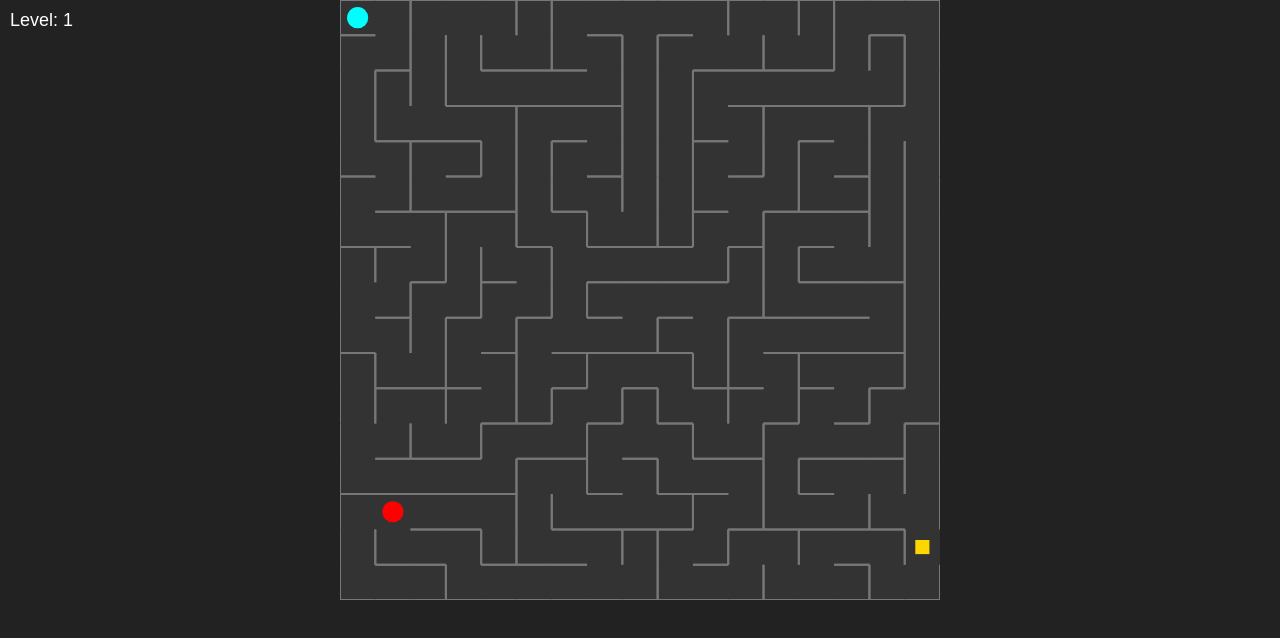
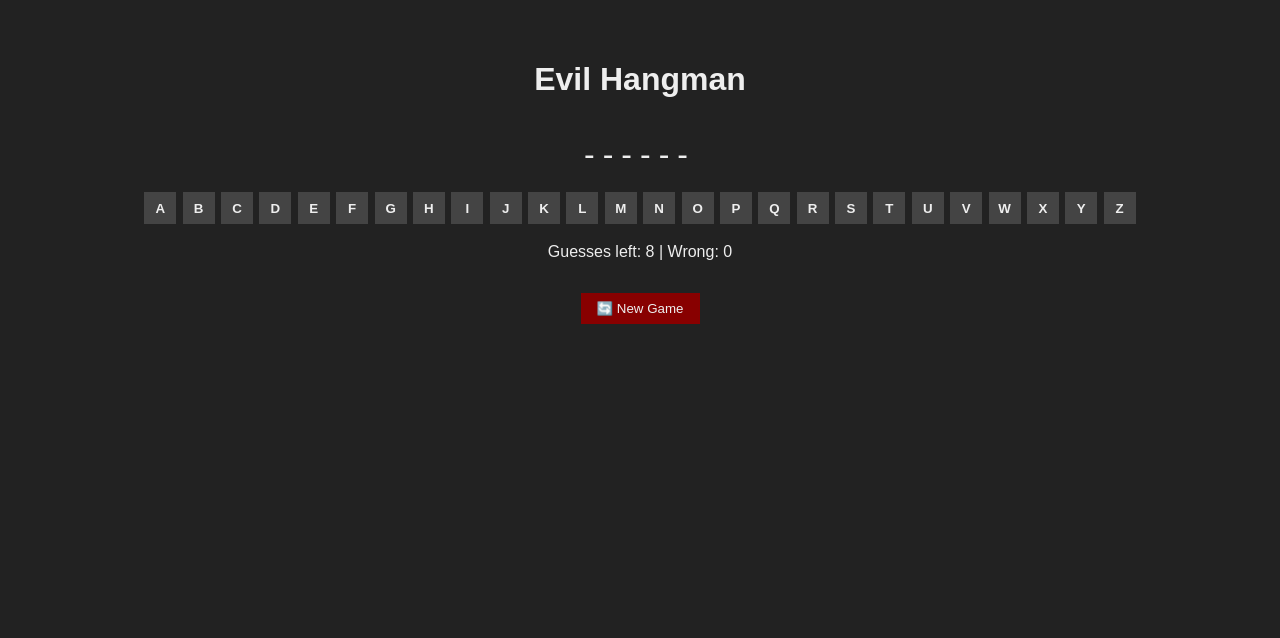
Before and after one commit to 495BC/game, a plain HTML site: page index.html in a window 1280 px wide. Drawn offline with Linux system fonts and the light colour scheme.

Commit message:
Update index.html

```diff
--- a/index.html
+++ b/index.html
@@ -1,225 +1,141 @@
 <!DOCTYPE html>
-<html>
+<html lang="en">
 <head>
   <meta charset="UTF-8">
-  <title>Nested Maze Runner</title>
+  <title>Evil Hangman: Battle the AI</title>
   <style>
-    html, body { margin:0; padding:0; background:#222; color:#ddd; overflow:hidden; }
-    #gameCanvas { display:block; margin:auto; background:#333; }
-    #info {
-      position:absolute; top:10px; left:10px; color:#fff;
-      font-family:sans-serif; font-size:18px;
+    body {
+      background: #222;
+      color: #eee;
+      font-family: sans-serif;
+      display: flex;
+      flex-direction: column;
+      align-items: center;
+      padding: 2rem;
+    }
+    #word { font-size: 2rem; letter-spacing: 0.5rem; margin: 1rem 0; }
+    #letters button {
+      margin: 0.2rem;
+      width: 2rem;
+      height: 2rem;
+      background: #444;
+      border: none;
+      color: #eee;
+      cursor: pointer;
+      font-weight: bold;
+    }
+    #letters button:disabled { background: #111; color: #555; cursor: default; }
+    #info { margin: 1rem; }
+    #reset {
+      margin-top: 1rem;
+      padding: 0.5rem 1rem;
+      border: none;
+      background: #800;
+      color: #eee;
+      cursor: pointer;
     }
   </style>
 </head>
 <body>
-  <canvas id="gameCanvas" width="600" height="600"></canvas>
-  <div id="info">Level: 1</div>
-<script>
-(() => {
-  const canvas = document.getElementById('gameCanvas'),
-        ctx    = canvas.getContext('2d');
-  let cols, rows, cellSize,
-      grid = [], stack = [],
-      player = {x:0,y:0},
-      door   = {x:0,y:0},
-      monsters = [],
-      level = 1,
-      monsterInterval = 500,
-      lastMonsterMove = 0;
+  <h1>Evil Hangman</h1>
+  <div id="word">----</div>
+  <div id="letters"></div>
+  <div id="info">Guesses left: <span id="lives">8</span> | Wrong: <span id="wrong">0</span></div>
+  <button id="reset">🔄 New Game</button>
 
-  // Cell holds wall flags [top, right, bottom, left]
-  function Cell(x,y){
-    this.x = x; this.y = y;
-    this.walls = [true,true,true,true];
-    this.visited = false;
-  }
-  Cell.prototype.checkNeighbors = function(){
-    const {x,y} = this, list = [];
-    const up    = y>0        && grid[idx(x,y-1)],
-          right = x<cols-1   && grid[idx(x+1,y)],
-          down  = y<rows-1   && grid[idx(x,y+1)],
-          left  = x>0        && grid[idx(x-1,y)];
-    if(up    && !up.visited)    list.push(up);
-    if(right && !right.visited) list.push(right);
-    if(down  && !down.visited)  list.push(down);
-    if(left  && !left.visited)  list.push(left);
-    return list;
-  };
+  <script>
+    // small sample word list (all 6 letters)
+    const WORDS = [
+      "planet","forest","castle","dragon","market","village","window","puzzle",
+      "diamond","flight","guitar","silver","museum","jungle","tunnel","velvet",
+      "rocket","quartz","zombie","father","mother","number","orange","people",
+      "danger","candle","energy","butter","animal","leader","future","labour",
+      "travel","garden","secret","bridge","friend","hunger","island","kettle"
+    ];
+    let candidates, pattern, lives, wrongCount, guessed;
 
-  function idx(x,y){ return x + y * cols; }
+    const wordEl   = document.getElementById("word");
+    const lettersEl= document.getElementById("letters");
+    const livesEl  = document.getElementById("lives");
+    const wrongEl  = document.getElementById("wrong");
+    const resetBtn = document.getElementById("reset");
 
-  function removeWalls(a,b){
-    const dx = a.x - b.x, dy = a.y - b.y;
-    if(dx===1){ a.walls[3]=false; b.walls[1]=false; }
-    if(dx===-1){ a.walls[1]=false; b.walls[3]=false; }
-    if(dy===1){ a.walls[0]=false; b.walls[2]=false; }
-    if(dy===-1){ a.walls[2]=false; b.walls[0]=false; }
-  }
+    function init() {
+      // all words same length
+      candidates = WORDS.slice();
+      pattern    = Array(candidates[0].length).fill("-");
+      lives      = 8;
+      wrongCount = 0;
+      guessed    = new Set();
+      updateDisplay();
+      buildKeyboard();
+    }
 
-  function generateMaze(){
-    grid = [];
-    cols = 15 + level*2;
-    rows = 15 + level*2;
-    cellSize = canvas.width / cols;
+    function buildKeyboard() {
+      lettersEl.innerHTML = "";
+      "ABCDEFGHIJKLMNOPQRSTUVWXYZ".split("").forEach(letter => {
+        const btn = document.createElement("button");
+        btn.textContent = letter;
+        btn.onclick = () => makeGuess(letter.toLowerCase(), btn);
+        lettersEl.appendChild(btn);
+      });
+    }
 
-    // initialize cells
-    for(let y=0; y<rows; y++){
-      for(let x=0; x<cols; x++){
-        grid.push(new Cell(x,y));
+    function updateDisplay() {
+      wordEl.textContent = pattern.join("");
+      livesEl.textContent = lives;
+      wrongEl.textContent = wrongCount;
+    }
+
+    function makeGuess(letter, btn) {
+      btn.disabled = true;
+      if (guessed.has(letter)) return;
+      guessed.add(letter);
+
+      // partition into families by pattern of this guess
+      const families = {};
+      for (let w of candidates) {
+        let key = "";
+        for (let i = 0; i < w.length; i++) {
+          key += (w[i] === letter ? letter : "-");
+        }
+        (families[key] || (families[key] = [])).push(w);
+      }
+      // pick the largest family
+      let bestKey = Object.keys(families).reduce((a,b) =>
+                 families[b].length > families[a].length ? b : a
+      );
+      candidates = families[bestKey];
+
+      // reveal if any
+      if (bestKey.includes(letter)) {
+        for (let i = 0; i < bestKey.length; i++) {
+          if (bestKey[i] === letter) pattern[i] = letter;
+        }
+      } else {
+        lives--;
+        wrongCount++;
+      }
+      updateDisplay();
+      checkEnd();
+    }
+
+    function checkEnd() {
+      if (!pattern.includes("-")) {
+        setTimeout(() => alert("🎉 You cracked it! Word was “" + candidates[0] + "”"), 10);
+        disableAll();
+      } else if (lives <= 0) {
+        setTimeout(() => alert("😈 The AI wins! Word was “" + candidates[Math.floor(Math.random()*candidates.length)] + "”"), 10);
+        disableAll();
       }
     }
 
-    // carve with DFS backtracker
-    const start = grid[0];
-    start.visited = true;
-    stack = [start];
-    while(stack.length){
-      const current = stack.pop();
-      const nbrs = current.checkNeighbors();
-      if(nbrs.length){
-        stack.push(current);
-        const next = nbrs[Math.floor(Math.random()*nbrs.length)];
-        next.visited = true;
-        removeWalls(current,next);
-        stack.push(next);
-      }
+    function disableAll() {
+      Array.from(lettersEl.children).forEach(b => b.disabled = true);
     }
 
-    // pick a random border cell (not the start) as exit door
-    const border = grid.filter(c =>
-      (c.x===0||c.x===cols-1||c.y===0||c.y===rows-1) &&
-      !(c.x===0&&c.y===0)
-    );
-    const exitCell = border[Math.floor(Math.random()*border.length)];
-    // remove its outer wall for a proper “door”
-    if(exitCell.x===0)         exitCell.walls[3]=false;
-    if(exitCell.x===cols-1)    exitCell.walls[1]=false;
-    if(exitCell.y===0)         exitCell.walls[0]=false;
-    if(exitCell.y===rows-1)    exitCell.walls[2]=false;
-
-    door.x = exitCell.x; door.y = exitCell.y;
-    player.x = 0; player.y = 0;
-
-    // spawn one monster per level, not too close
-    monsters = [];
-    for(let i=0; i<level; i++){
-      let mx, my;
-      do {
-        mx = Math.floor(Math.random()*cols);
-        my = Math.floor(Math.random()*rows);
-      } while(Math.abs(mx-player.x)+Math.abs(my-player.y) < 10
-            || (mx===door.x&&my===door.y));
-      monsters.push({x:mx,y:my});
-    }
-
-    document.getElementById('info').innerText = 'Level: '+level;
-  }
-
-  function draw(){
-    ctx.clearRect(0,0,canvas.width,canvas.height);
-
-    // walls
-    ctx.strokeStyle = '#777'; ctx.lineWidth = 2;
-    grid.forEach(c => {
-      const x = c.x*cellSize, y = c.y*cellSize;
-      if(c.walls[0]) ctx.strokeRect(x,y,cellSize,0);
-      if(c.walls[1]) ctx.strokeRect(x+cellSize,y,0,cellSize);
-      if(c.walls[2]) ctx.strokeRect(x+cellSize,y+cellSize,-cellSize,0);
-      if(c.walls[3]) ctx.strokeRect(x,y+cellSize,0,-cellSize);
-    });
-
-    // door
-    ctx.fillStyle = 'gold';
-    ctx.fillRect(
-      door.x*cellSize + cellSize*0.3,
-      door.y*cellSize + cellSize*0.3,
-      cellSize*0.4,
-      cellSize*0.4
-    );
-
-    // player
-    ctx.fillStyle = 'cyan';
-    ctx.beginPath();
-    ctx.arc(
-      player.x*cellSize + cellSize/2,
-      player.y*cellSize + cellSize/2,
-      cellSize*0.3, 0, Math.PI*2
-    );
-    ctx.fill();
-
-    // monsters
-    ctx.fillStyle = 'red';
-    monsters.forEach(m=>{
-      ctx.beginPath();
-      ctx.arc(
-        m.x*cellSize + cellSize/2,
-        m.y*cellSize + cellSize/2,
-        cellSize*0.3, 0, Math.PI*2
-      );
-      ctx.fill();
-    });
-  }
-
-  function movePlayer(dx,dy){
-    const cell = grid[idx(player.x,player.y)];
-    if(dx===1 && !cell.walls[1]) player.x++;
-    if(dx===-1 && !cell.walls[3]) player.x--;
-    if(dy===1 && !cell.walls[2]) player.y++;
-    if(dy===-1 && !cell.walls[0]) player.y--;
-    // reached door?
-    if(player.x===door.x && player.y===door.y){
-      level++;
-      generateMaze();
-    }
-  }
-
-  function keyDown(e){
-    if(e.key==='ArrowUp')    movePlayer(0,-1);
-    if(e.key==='ArrowRight') movePlayer(1,0);
-    if(e.key==='ArrowDown')  movePlayer(0,1);
-    if(e.key==='ArrowLeft')  movePlayer(-1,0);
-  }
-
-  function updateMonsters(){
-    monsters.forEach(m => {
-      const cell = grid[idx(m.x,m.y)];
-      const options = [];
-      if(!cell.walls[0]) options.push({x:m.x,y:m.y-1});
-      if(!cell.walls[1]) options.push({x:m.x+1,y:m.y});
-      if(!cell.walls[2]) options.push({x:m.x,y:m.y+1});
-      if(!cell.walls[3]) options.push({x:m.x-1,y:m.y});
-      let best = [], minD = Infinity;
-      options.forEach(p => {
-        const d = Math.abs(p.x-player.x)+Math.abs(p.y-player.y);
-        if(d < minD){ minD=d; best=[p]; }
-        else if(d === minD) best.push(p);
-      });
-      if(best.length){
-        const nxt = best[Math.floor(Math.random()*best.length)];
-        m.x = nxt.x; m.y = nxt.y;
-      }
-      if(m.x===player.x && m.y===player.y){
-        alert('Game Over — reached level '+level);
-        level = 1;
-        generateMaze();
-      }
-    });
-  }
-
-  function loop(ts){
-    draw();
-    if(ts - lastMonsterMove > monsterInterval){
-      updateMonsters();
-      lastMonsterMove = ts;
-    }
-    requestAnimationFrame(loop);
-  }
-
-  window.addEventListener('keydown', keyDown);
-  generateMaze();
-  requestAnimationFrame(loop);
-})();
-</script>
+    resetBtn.onclick = init;
+    init();
+  </script>
 </body>
 </html>
```
